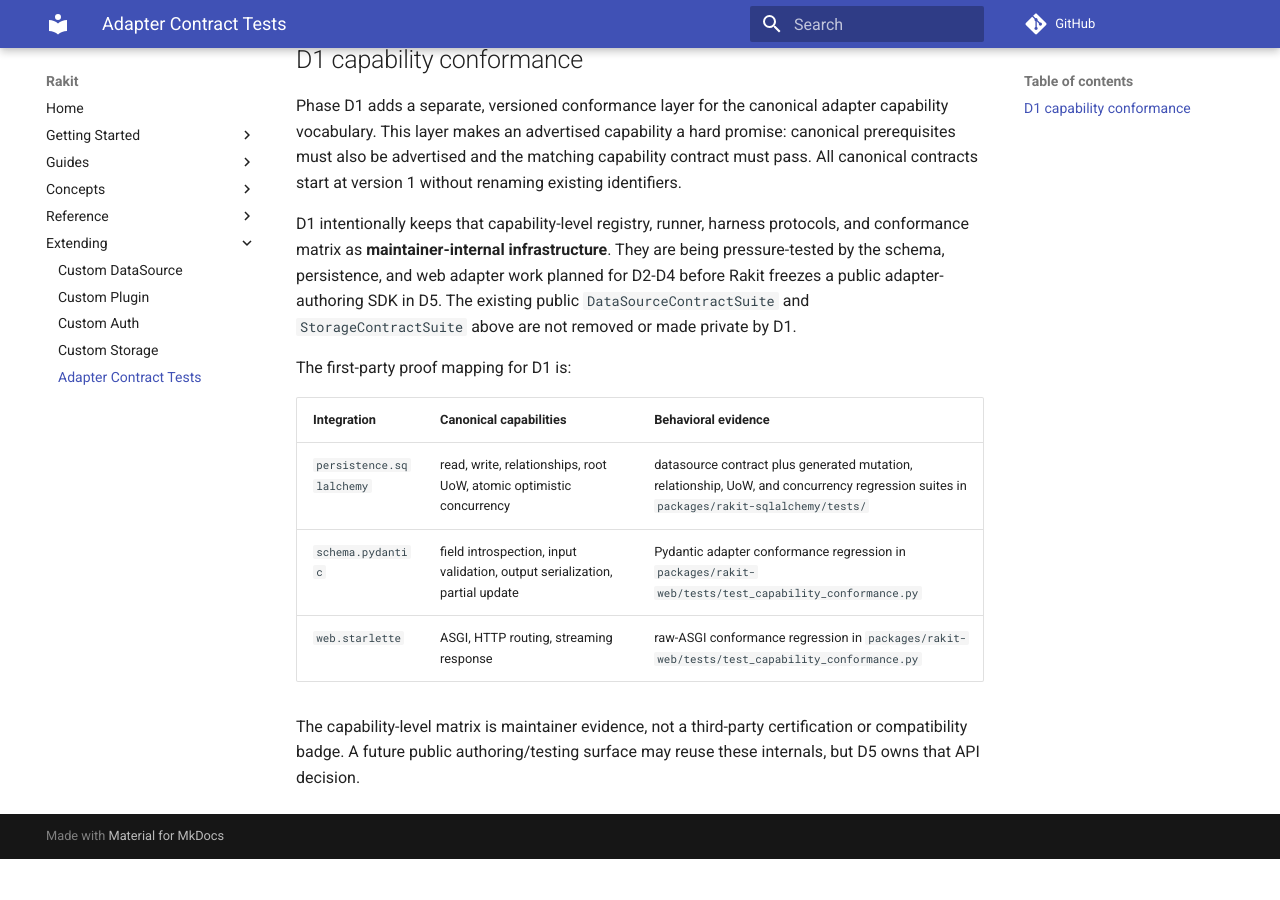
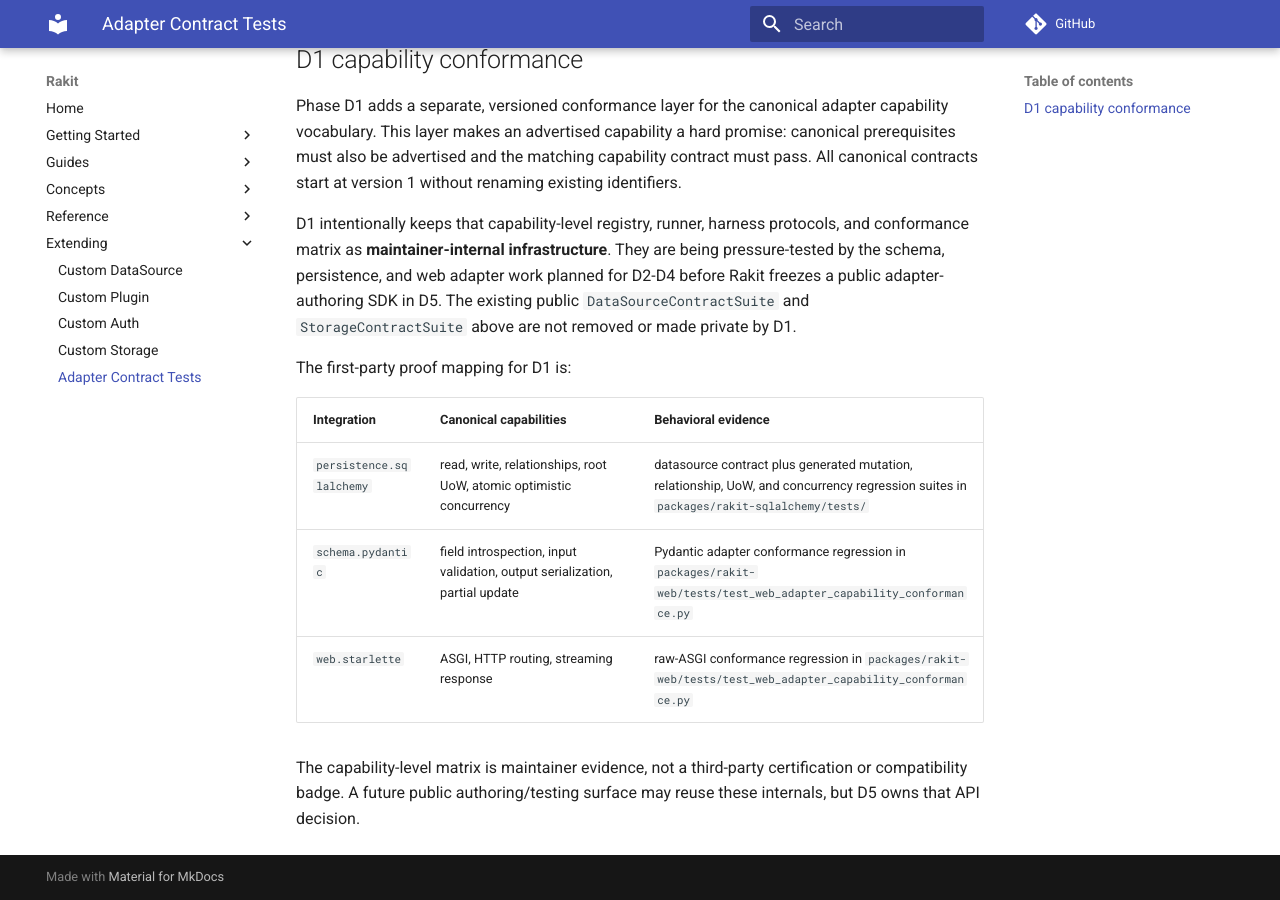
Before and after one commit to wihlarkop/rakit, an MkDocs documentation site: the page built from docs/extending/adapter-contract-tests.md, in a window 1280 px wide and 900 px high, scrolled down 656 px. Built offline with MkDocs 1.6.1 and Material for MkDocs 9.7.7, drawn with Linux system fonts in a browser that asks for light colours; comment, search, counter and statistics services are not loaded; before the commit the page ends 1515 px from its top, so only the background shows below that.

Commit message:
docs: point D1 proof matrix at renamed web test

```diff
--- a/docs/extending/adapter-contract-tests.md
+++ b/docs/extending/adapter-contract-tests.md
@@ -41,8 +41,8 @@
 | Integration | Canonical capabilities | Behavioral evidence |
 | --- | --- | --- |
 | `persistence.sqlalchemy` | read, write, relationships, root UoW, atomic optimistic concurrency | datasource contract plus generated mutation, relationship, UoW, and concurrency regression suites in `packages/rakit-sqlalchemy/tests/` |
-| `schema.pydantic` | field introspection, input validation, output serialization, partial update | Pydantic adapter conformance regression in `packages/rakit-web/tests/test_capability_conformance.py` |
-| `web.starlette` | ASGI, HTTP routing, streaming response | raw-ASGI conformance regression in `packages/rakit-web/tests/test_capability_conformance.py` |
+| `schema.pydantic` | field introspection, input validation, output serialization, partial update | Pydantic adapter conformance regression in `packages/rakit-web/tests/test_web_adapter_capability_conformance.py` |
+| `web.starlette` | ASGI, HTTP routing, streaming response | raw-ASGI conformance regression in `packages/rakit-web/tests/test_web_adapter_capability_conformance.py` |
 
 The capability-level matrix is maintainer evidence, not a third-party certification or compatibility
 badge. A future public authoring/testing surface may reuse these internals, but D5 owns that API
```
